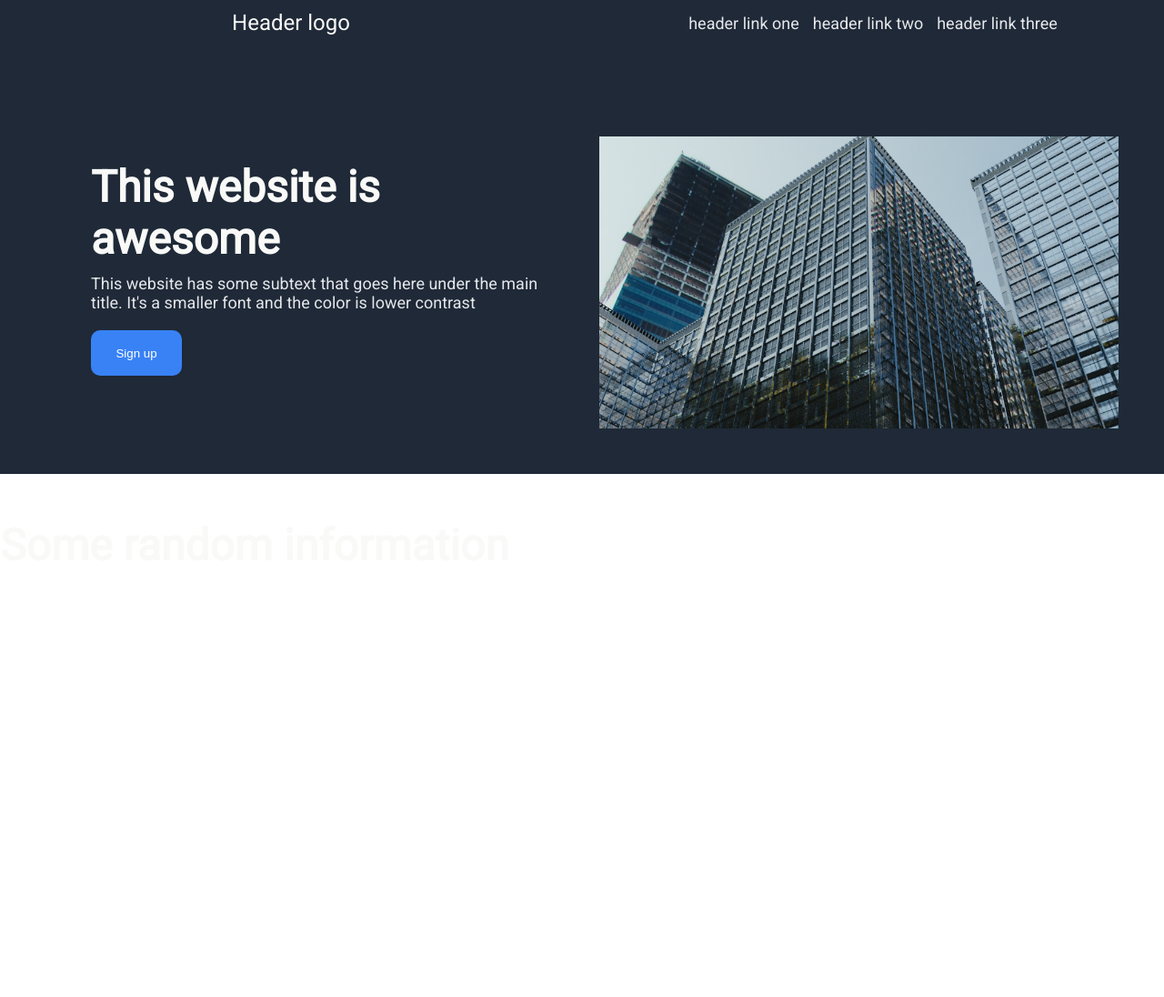
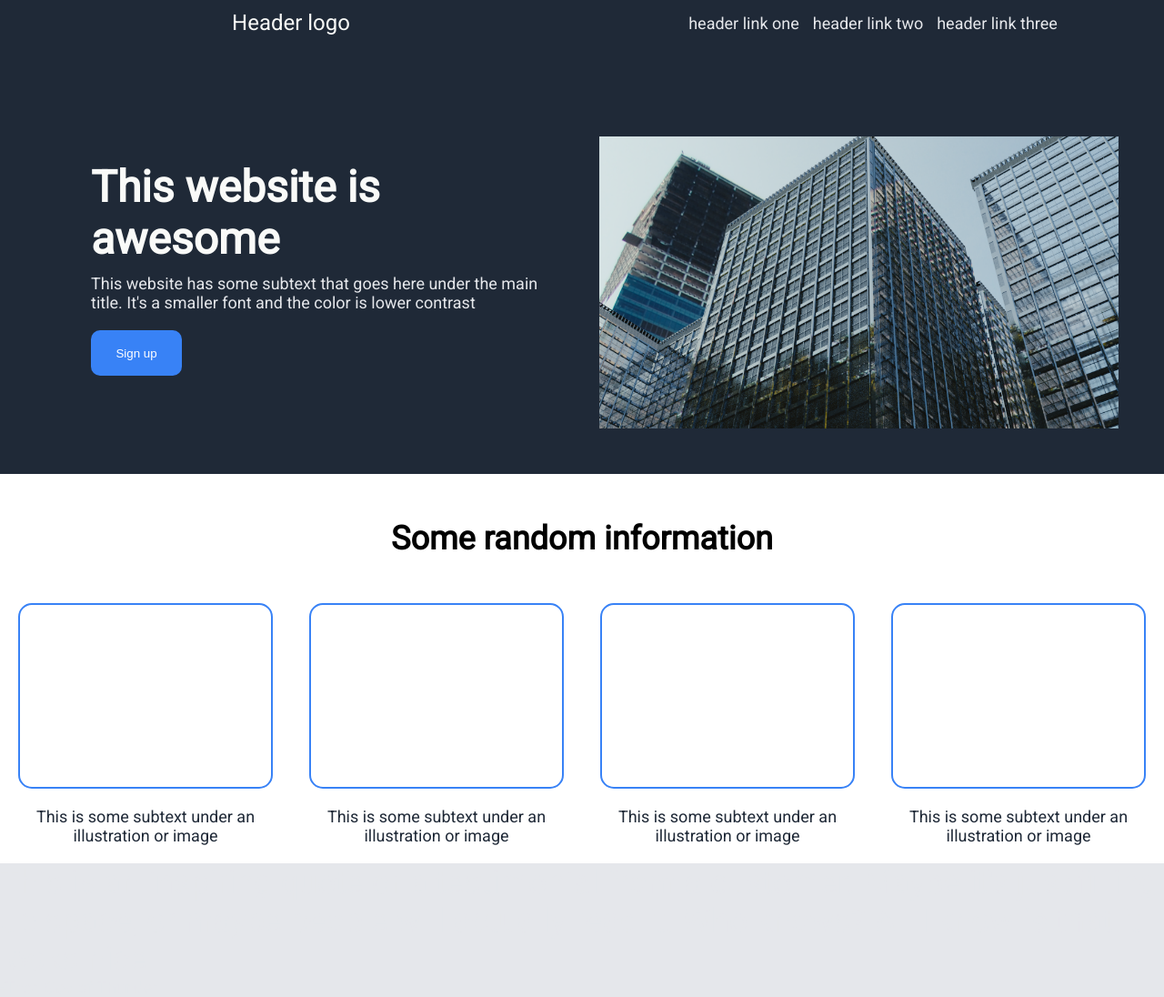
Before and after one commit to UtopiOne/odin-project-landing-page, a plain HTML site: page index.html in a window 1280 px wide. Shown: the whole page at 91% size. Before the commit the page ends 800 px from the top, so only its background shows below. Drawn offline with Linux system fonts and the light colour scheme.

Commit message:
2nd + 3rd done in html

```diff
--- a/index.html
+++ b/index.html
@@ -42,12 +42,35 @@
     </div>
 
     <div class="section-two">
-        <h1>Some random information</h1>
+        <h2 id="header-two">Some random information</h2>
 
-        <div>
+        <div class="row">
+            <div id="column-one" class="columns">
+                <div class="box"></div>
+                <p class="image-text">This is some subtext under an illustration or image</p>
+            </div>
+            <div id="column-two" class="columns">
+                <div class="box"></div>
+                <p class="image-text">This is some subtext under an illustration or image</p>
+            </div>
+            <div id="column-three" class="columns">
+                <div class="box"></div>
+                <p class="image-text">This is some subtext under an illustration or image</p>
+            </div>
+            <div id="column-four" class="columns">
+                <div class="box"></div>
+                <p class="image-text">This is some subtext under an illustration or image</p>
+            </div>
+        </div>
+    </div>
 
-        </div>
-
+    <div class="section-three">
+        <p class="quote">
+            This is an inspiring quote or a testimonial from a customer.
+            Maybe it's just filling up space, or maybe people will actually read it.
+            Who knows? All I know is that it looks nice
+        </p>
+        <p class="author"> -Thor, God of Thunder</p>
     </div>
 </body>
 
```
